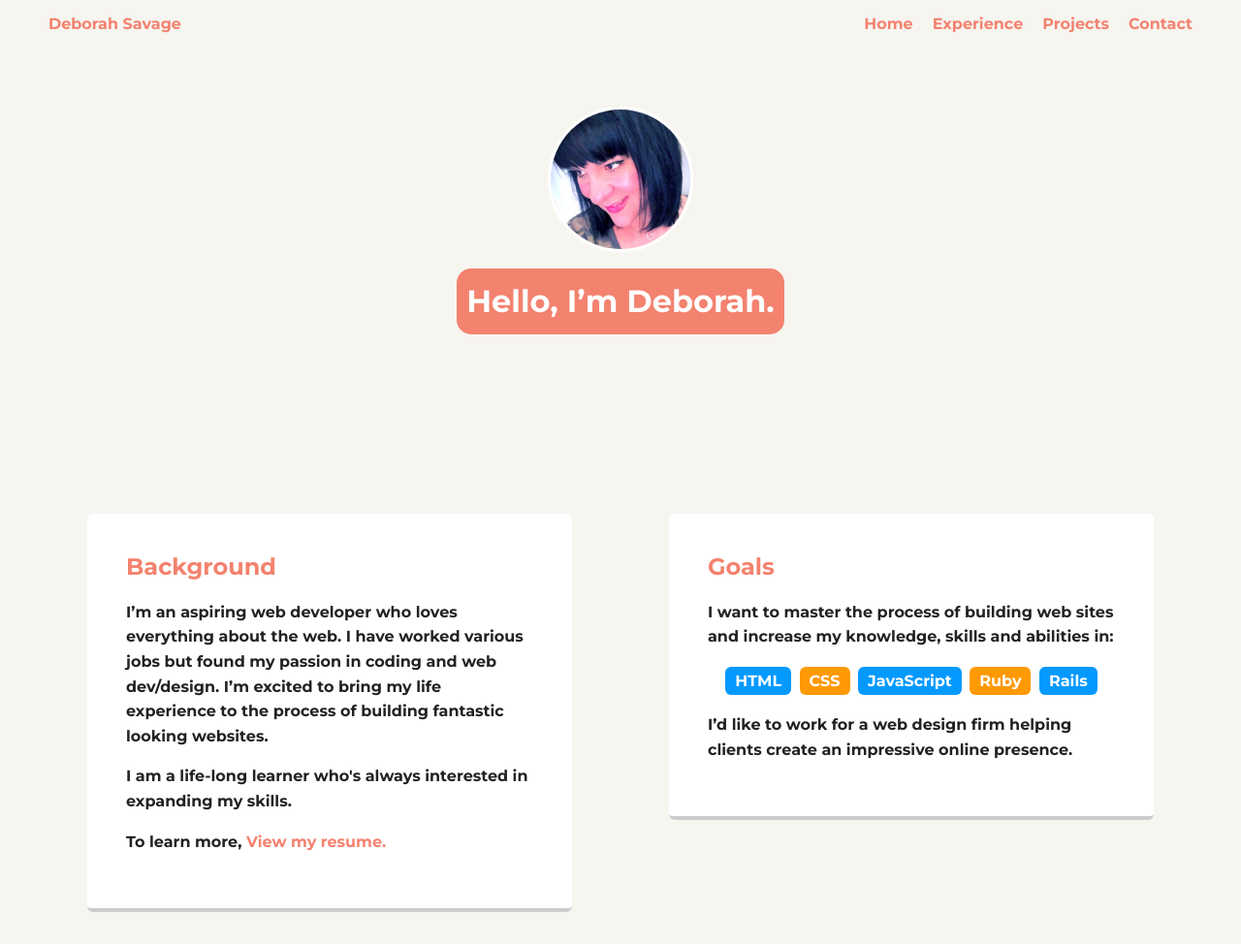
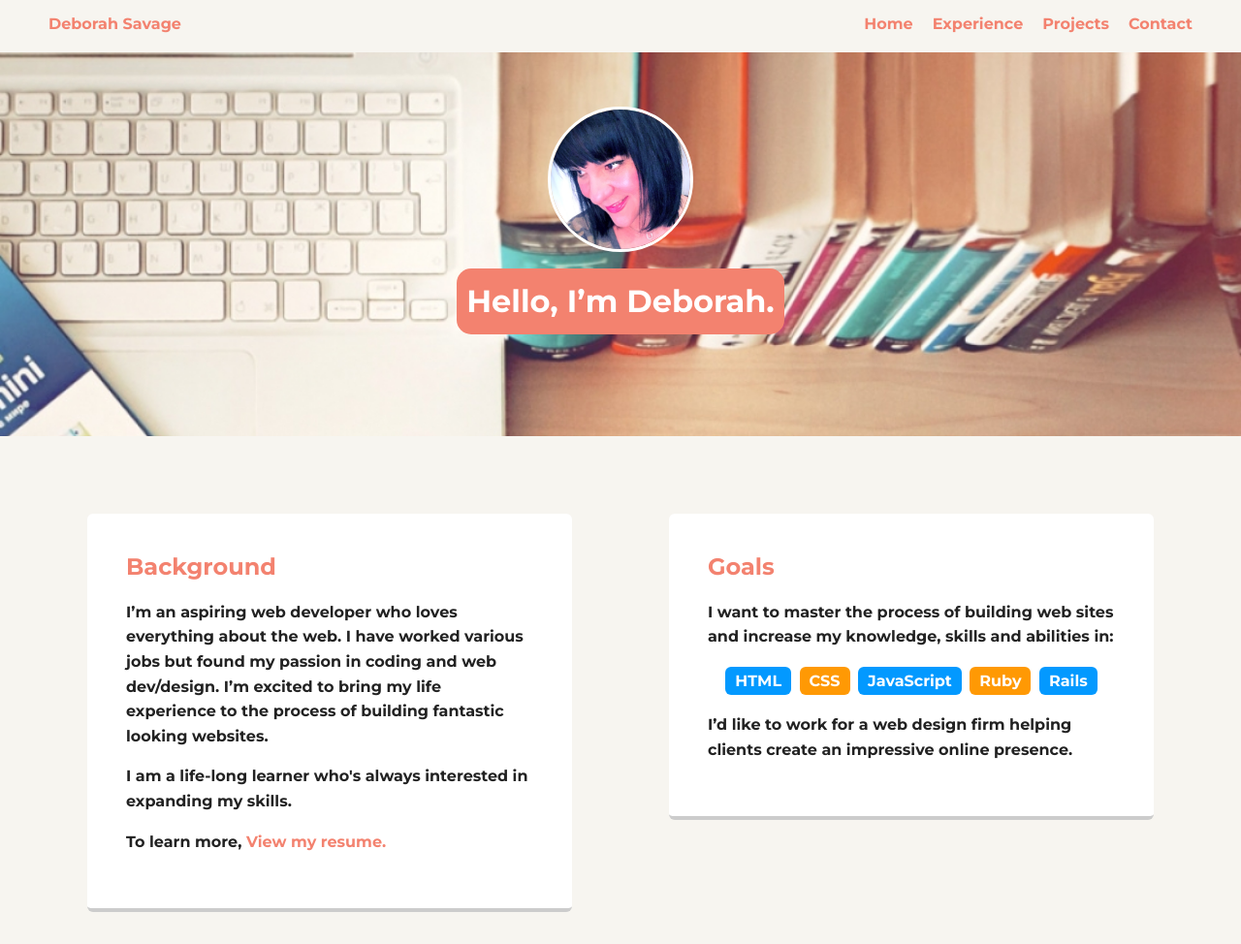
Before and after one commit to DeborahSavage/techdegree-project-1, a plain HTML site: page index.html in a window 1280 px wide. Shown: the top 974 px of the page at 97% size. Drawn offline with Linux system fonts and the light colour scheme.

Commit message:
Update styles.css
exceeds recomendations

```diff
--- a/styles.css
+++ b/styles.css
@@ -73,7 +73,7 @@ a:hover {
 
 header {
   text-align: center;
-  background: url('placeimg_1000_989_tech.jpg') no-repeat top center ;
+  background: url('img/placeimg_1000_989_tech.jpg') no-repeat top center ;
   background-size: cover;
   overflow: hidden;
   padding-top: 60px;
```
